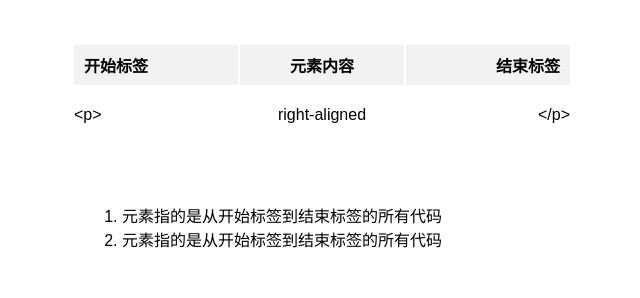
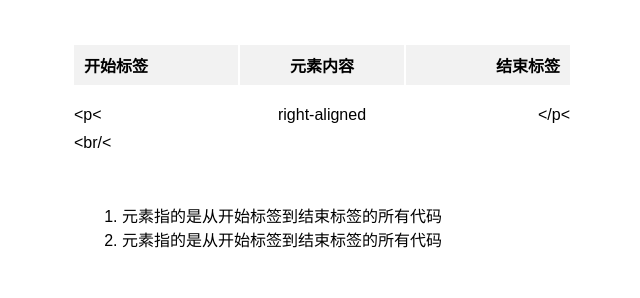
Before and after one commit to tudoubang/tudoubang.github.com, a Jekyll site: the page built from _posts/2015-10-27-html-table.md, in a window 1280 px wide. Shown: the part 558-856 px from the top of the page, without its empty margins (318-958 px from the left). Built offline with Jekyll 4.4.1, drawn with Linux system fonts in a browser that asks for light colours; some web fonts are replaced.

Commit message:
Update 2015-10-27-html-table.md

```diff
--- a/_posts/2015-10-27-html-table.md
+++ b/_posts/2015-10-27-html-table.md
@@ -13,8 +13,8 @@ updated: 2015-10-27 19:29
 
 | 开始标签        | 元素内容       | 结束标签  |
 | ------------- |:-------------:| --------:|
-| <p>           | right-aligned | </p>     |
-| <br/>         |&nbsp;         |&nbsp;    |
+| &lt;p&lt;           | right-aligned | &lt;/p&lt;     |
+| &lt;br/&lt;        |&nbsp;         |&nbsp;    |
 
 2. 元素指的是从开始标签到结束标签的所有代码
 3. 元素指的是从开始标签到结束标签的所有代码
```
